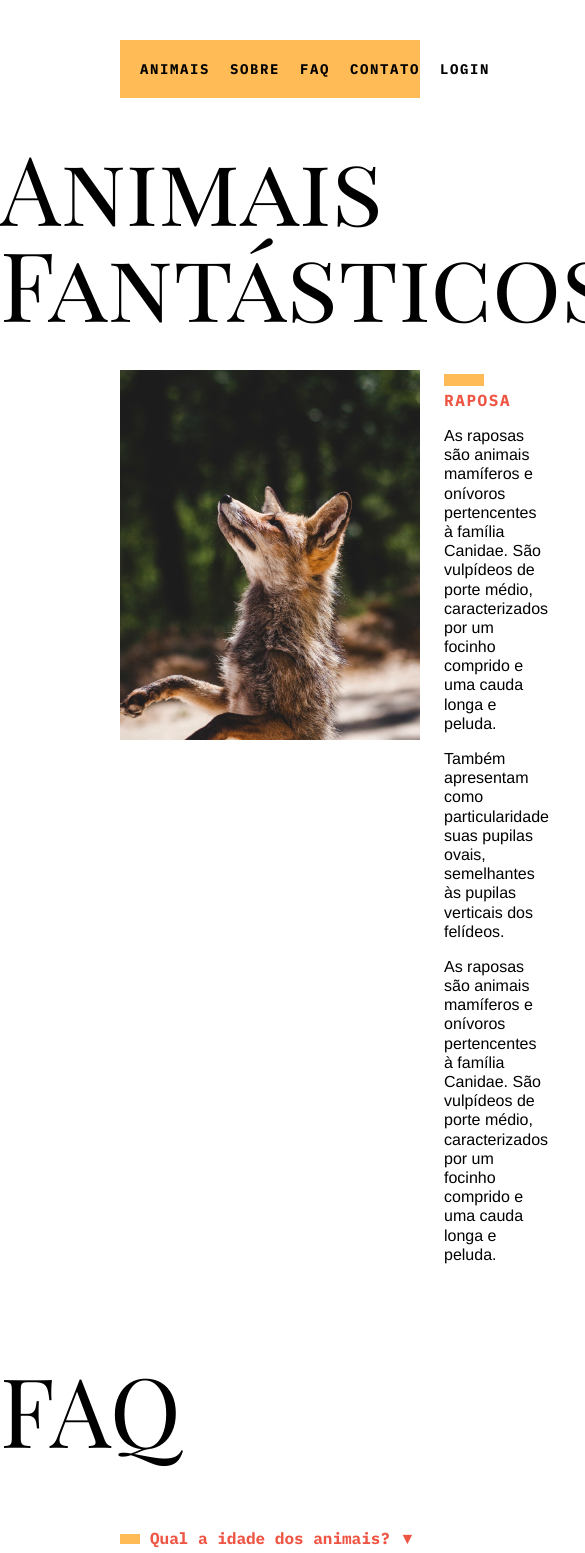
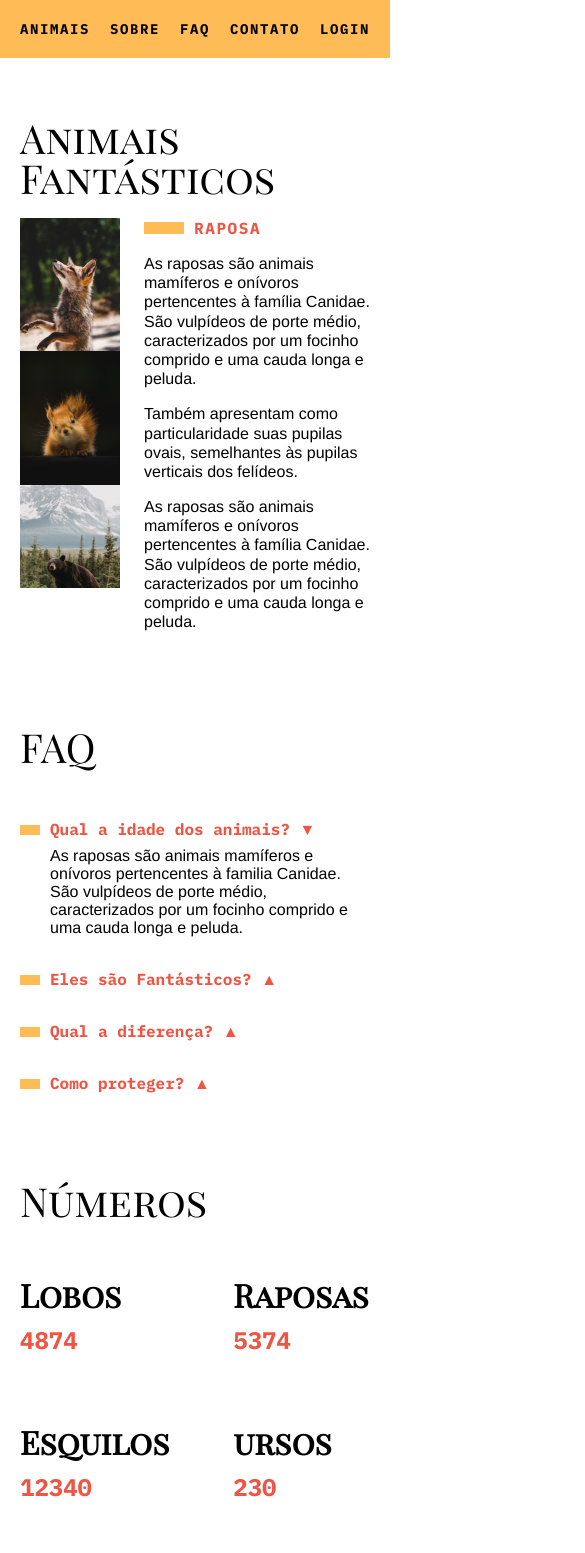
Before and after one commit to MatheusTG/animais-fantasticos, a website built with webpack: page index.html in a window 390 px wide. Shown: the top 1553 px of the page, 585 px wide, since content can reach past the window. Built offline with nearby package versions, Linux system fonts and the light colour scheme.

Commit message:
Responsividade básica

```diff
--- a/css/animais.css
+++ b/css/animais.css
@@ -64,3 +64,14 @@
     transform: translate3d(0, 0, 0);
   }
 }
+
+@media (max-width: 700px) {
+  .animais {
+    padding: 20px;
+  }
+  .animais-content {
+    grid-template-columns: 100px 1fr;
+    grid-column: 1/-1;
+    margin-bottom: 40px;
+  }
+}
--- a/css/contato.css
+++ b/css/contato.css
@@ -19,3 +19,14 @@
   background-color: var(--corp01);
   margin-right: 10px;
 }
+
+@media (max-width: 700px) {
+  .contato {
+    padding: 20px;
+  }
+  .contato-content {
+    grid-column: 1;
+    grid-template-columns: 1fr;
+    margin-bottom: 40px;
+  }
+}
--- a/css/faq.css
+++ b/css/faq.css
@@ -51,3 +51,13 @@
     max-height: 200px;
   }
 }
+
+@media (max-width: 700px) {
+  .faq {
+    padding: 20px;
+  }
+  .faq-lista {
+    grid-column: 1/-1;
+    margin-bottom: 40px;
+  }
+}
--- a/css/footer.css
+++ b/css/footer.css
@@ -5,3 +5,10 @@
   background-color: var(--corp01);
   margin-bottom: 40px;
 }
+
+@media (max-width: 700px) {
+  .footer p {
+    grid-column: 1;
+    margin-bottom: 0px;
+  }
+}
--- a/css/global.css
+++ b/css/global.css
@@ -44,3 +44,14 @@ ul {
   transition: .3s;
   transform: translate3d(0, 0, 0);
 }
+
+@media (max-width: 700px) {
+  .container {
+    grid-template-columns: 1fr;
+  }
+  .titulo {
+    grid-column: 1/-1;
+    font-size: 2.5rem;
+    margin-bottom: 20px;
+  }
+}
--- a/css/nav.css
+++ b/css/nav.css
@@ -1,9 +1,9 @@
 .nav {
   grid-column: 3/-1;
   display: flex;
-  margin-top: 40px;
   background-color: var(--corp01);
   padding: 10px;
+  margin-top: 40px;
   margin-bottom: 40px;
 }
 
@@ -18,3 +18,10 @@
   padding: 10px;
   cursor: pointer;
 }
+
+@media (max-width: 700px) {
+  .nav {
+    grid-column: 1/-1;
+    margin-top: 0px;
+  }
+}
--- a/css/numeros.css
+++ b/css/numeros.css
@@ -18,3 +18,13 @@
   color: var(--corp02);
   font-size: 1.5rem;
 }
+
+@media (max-width: 700px) {
+  .numeros {
+    padding: 20px;
+  }
+  .numeros-grid {
+    grid-column: 1;
+    margin-bottom: 40px;
+  }
+}
```
